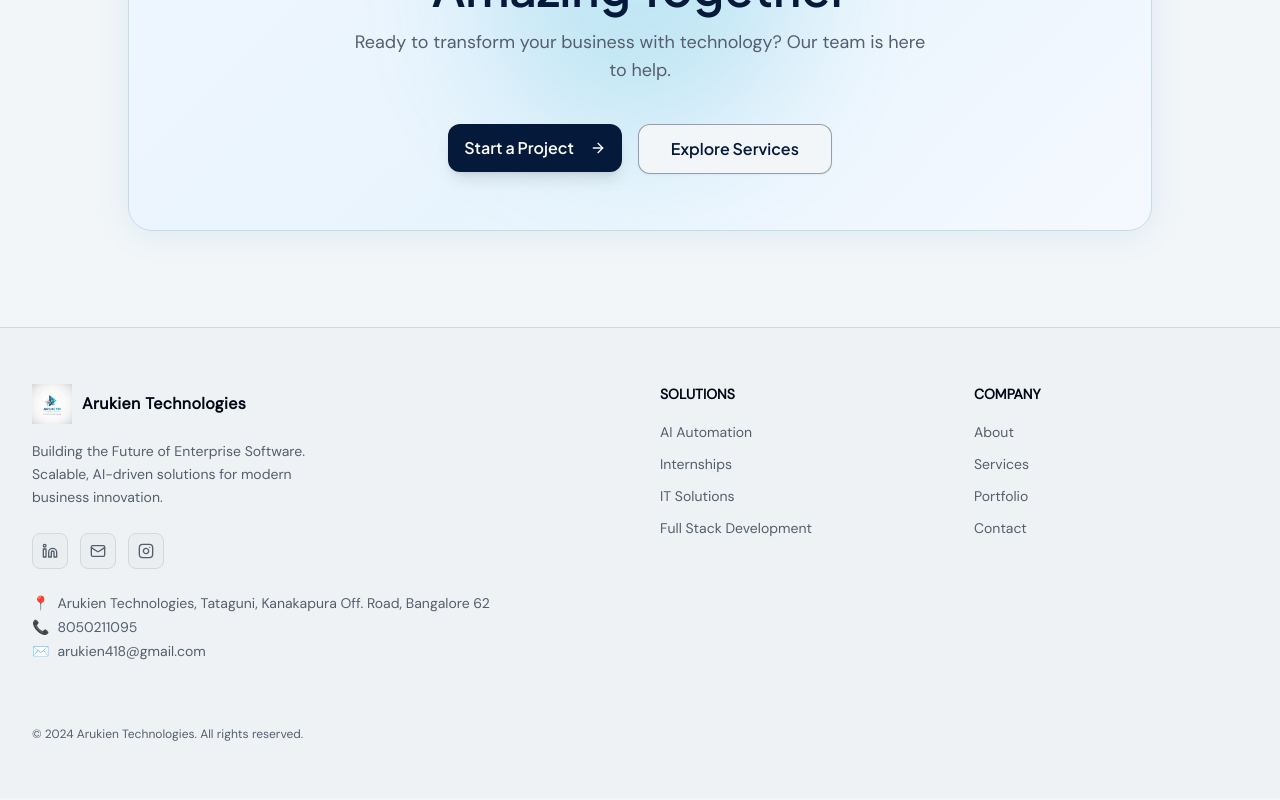
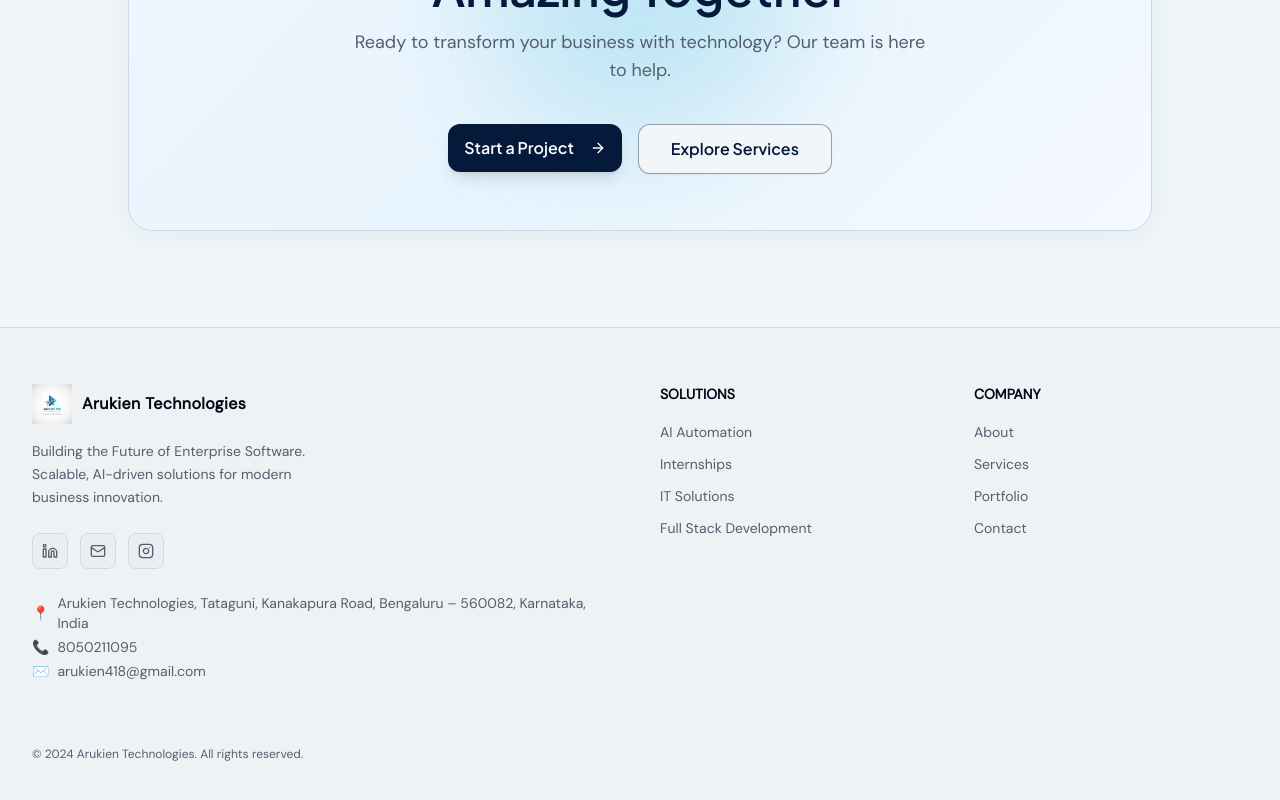
Before and after one commit to Harshakiran08/arukien-technologies, a React (Vite) app in the folder src/frontend/: page / in a window 1280 px wide. Shown: the part 3650-4450 px from the top of the page. Built offline with nearby package versions, Linux system fonts and the light colour scheme; what @caffeineai/core-infrastructure would draw is missing.

Commit message:
Update Footer.tsx

```diff
--- a/src/frontend/src/components/Footer.tsx
+++ b/src/frontend/src/components/Footer.tsx
@@ -81,7 +81,7 @@
             <div className="mt-6 space-y-1 text-sm text-muted-foreground">
               <p className="flex items-center gap-2">
                 <span>📍</span>
-                Arukien Technologies, Tataguni, Kanakapura Off. Road, Bangalore 62
+                Arukien Technologies, Tataguni, Kanakapura Road, Bengaluru – 560082, Karnataka, India
               </p>
               <p className="flex items-center gap-2">
                 <span>📞</span>
```
